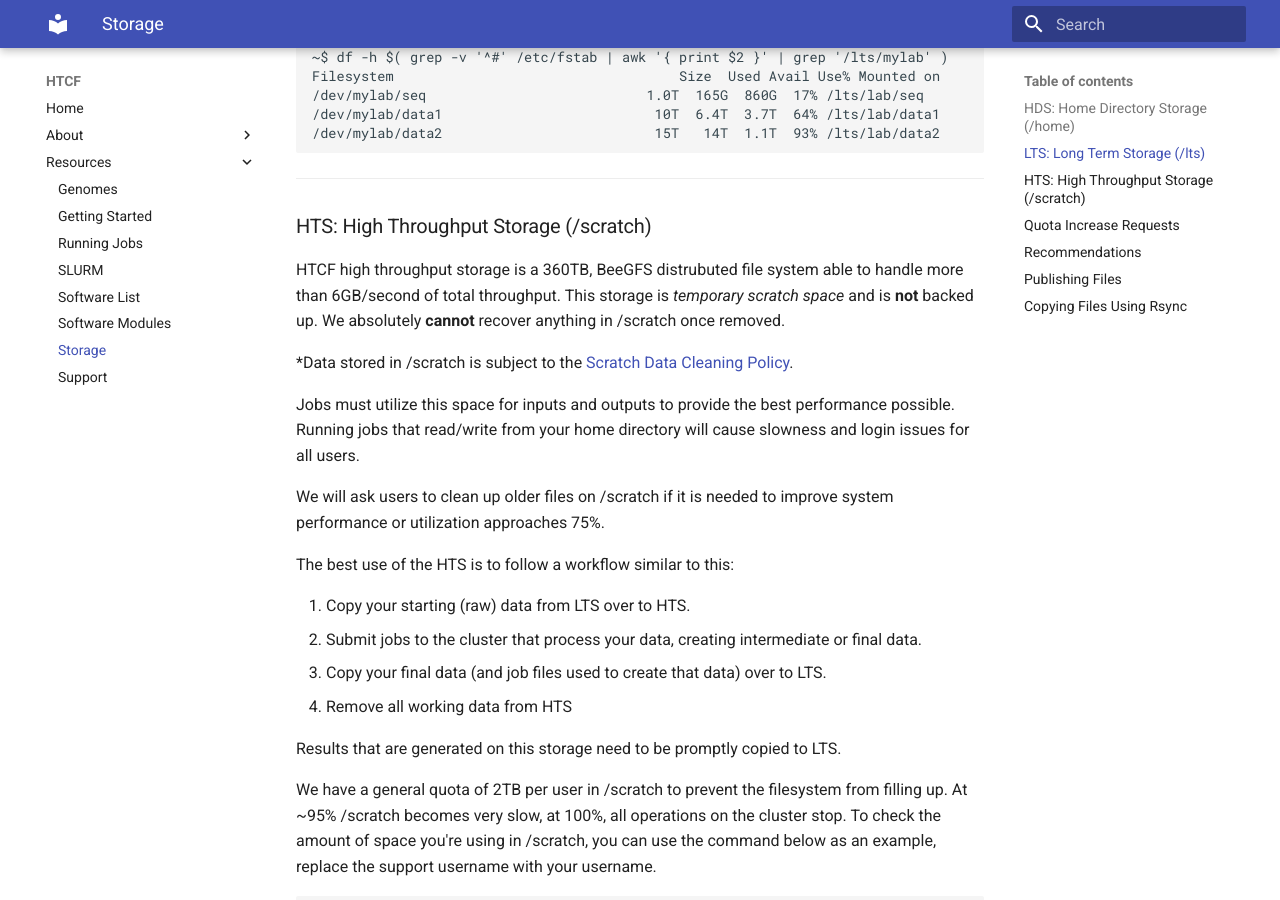
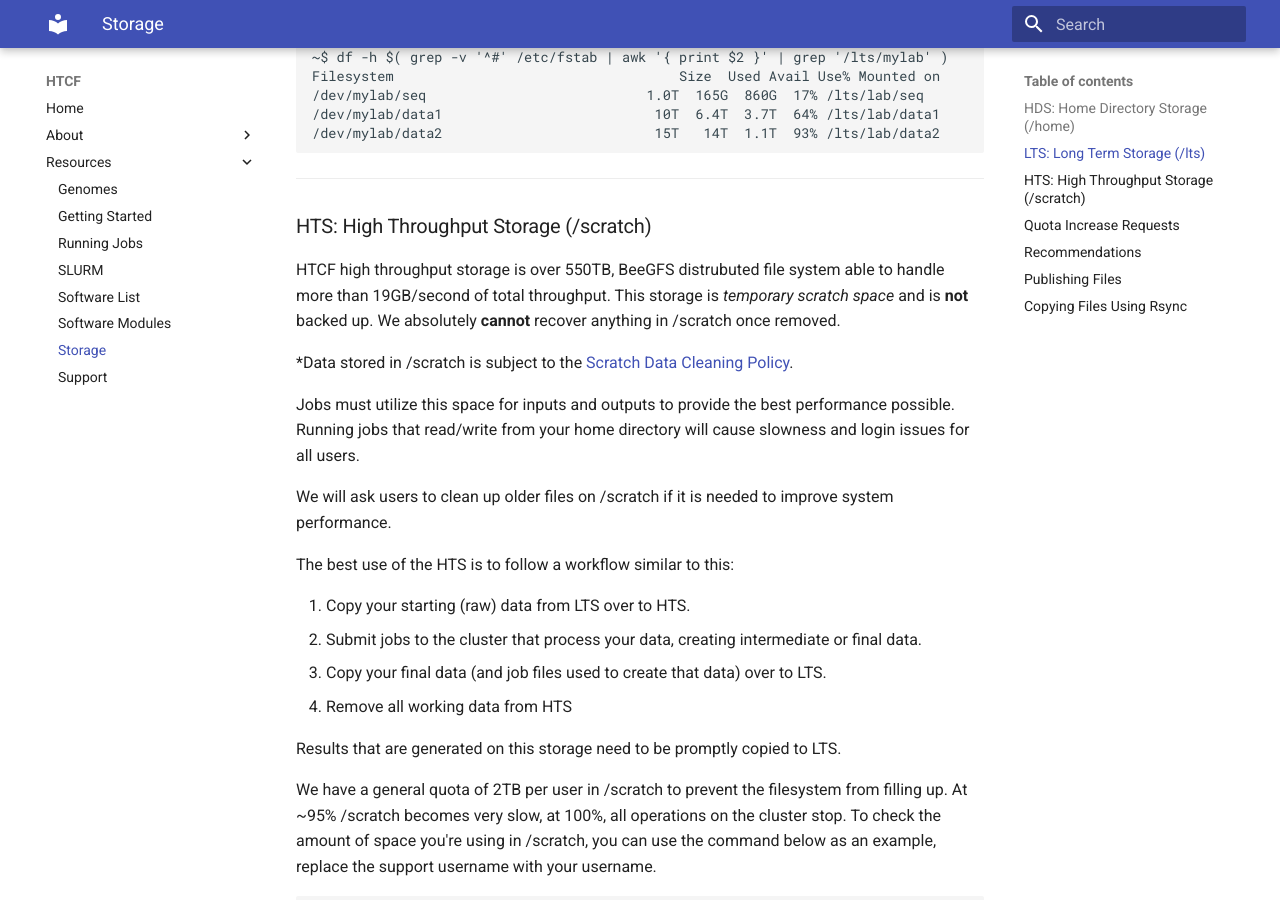
Before and after one commit to htcf/docs, an MkDocs documentation site: the page built from docs/storage.md, in a window 1280 px wide and 900 px high, scrolled down 798 px. Built offline with MkDocs 1.6.1 and Material for MkDocs 9.7.7, drawn with Linux system fonts in a browser that asks for light colours.

Commit message:
update HTS stats

```diff
--- a/docs/storage.md
+++ b/docs/storage.md
@@ -31,13 +31,13 @@
 
 ### HTS: High Throughput Storage (/scratch)
 
-HTCF high throughput storage is a 360TB, BeeGFS distrubuted file system able to handle more than 6GB/second of total throughput.  This storage is *temporary scratch space* and is **not** backed up.  We absolutely **cannot** recover anything in /scratch once removed.
+HTCF high throughput storage is over 550TB, BeeGFS distrubuted file system able to handle more than 19GB/second of total throughput.  This storage is *temporary scratch space* and is **not** backed up.  We absolutely **cannot** recover anything in /scratch once removed.
 
 *Data stored in /scratch is subject to the [Scratch Data Cleaning Policy](https://htcf.wustl.edu/docs/policies/#scratch-data-cleaning).
 
 Jobs must utilize this space for inputs and outputs to provide the best performance possible.  Running jobs that read/write from your home directory will cause slowness and login issues for all users.
 
-We will ask users to clean up older files on /scratch if it is needed to improve system performance or utilization approaches 75%.
+We will ask users to clean up older files on /scratch if it is needed to improve system performance.
 
 The best use of the HTS is to follow a workflow similar to this:
 
```
